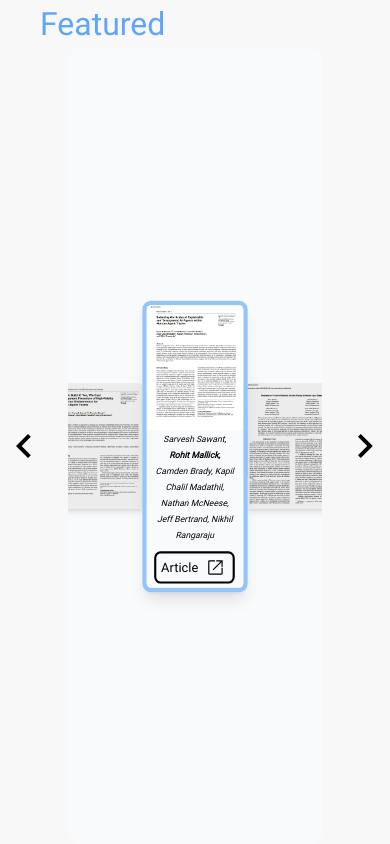
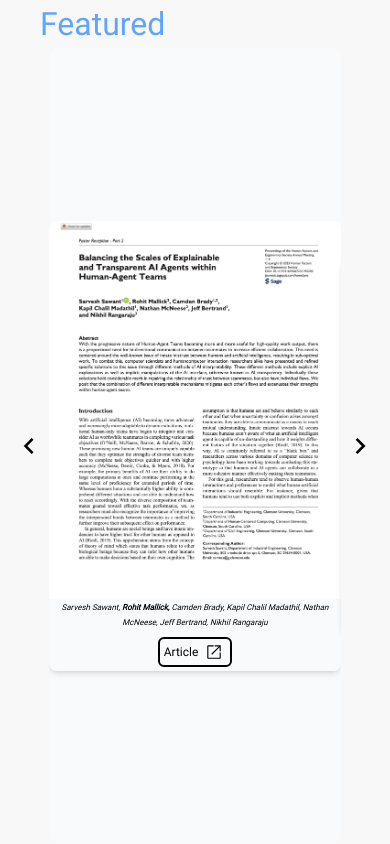
Before and after one commit to JaeGif/Rohit_Portfolio, a Next.js app: page /publications in a window 390 px wide. Shown: the top 844 px of the page. Built offline with nearby package versions, Linux system fonts and the light colour scheme.

Commit message:
featured is mobile responsive

```diff
--- a/src/components/slideshow/FeaturedElement.tsx
+++ b/src/components/slideshow/FeaturedElement.tsx
@@ -8,7 +8,10 @@ type FeaturedElementProps = {
   index: number;
   current: number;
 };
+import useMediaQuery from '@/hooks/useMediaQuery';
 function FeaturedElement({ data, index, current }: FeaturedElementProps) {
+  const isMobile = useMediaQuery('(max-width: 768px)');
+
   const [isCurrent, setIsCurrent] = useState(false);
   useEffect(() => {
     console.log(index, isCurrent);
@@ -16,10 +19,10 @@ function FeaturedElement({ data, index, current }: FeaturedElementProps) {
   }, [index, current, isCurrent]);
   return (
     <motion.div
-      animate={{ scale: isCurrent ? 1.075 : 1 }}
+      animate={{ scale: isCurrent && !isMobile ? 1.075 : 1 }}
       className={`relative h-full min-w-full flex-col justify-center items-center rounded-lg cursor-pointer  ${
-        isCurrent
-          ? 'z-10 shadow-lg overflow-hidden border-4 border-blue-300'
+        isCurrent && !isMobile
+          ? 'z-10 shadow-lg overflow-hidden border-2 border-blue-300'
           : 'shadow-md overflow-hidden'
       }`}
     >
--- a/src/components/slideshow/LeftChevron.tsx
+++ b/src/components/slideshow/LeftChevron.tsx
@@ -3,7 +3,11 @@ import { motion } from 'framer-motion';
 type LeftChevronProps = {
   decIndex: Function;
 };
+import useMediaQuery from '@/hooks/useMediaQuery';
+
 function LeftChevron({ decIndex }: LeftChevronProps) {
+  const isMobile = useMediaQuery('(max-width: 768px)');
+
   return (
     <motion.div
       whileHover={{ transform: 'translateX(-10px)' }}
@@ -14,9 +18,9 @@ function LeftChevron({ decIndex }: LeftChevronProps) {
     >
       <svg
         xmlns='http://www.w3.org/2000/svg'
-        height='48'
+        height={isMobile ? '32' : '48'}
         viewBox='0 -960 960 960'
-        width='48'
+        width={isMobile ? '32' : '48'}
       >
         <path
           fill='#000'
--- a/src/components/slideshow/RightChevron.tsx
+++ b/src/components/slideshow/RightChevron.tsx
@@ -3,7 +3,10 @@ import { motion } from 'framer-motion';
 type RightChevronProps = {
   incIndex: Function;
 };
+import useMediaQuery from '@/hooks/useMediaQuery';
 function RightChevron({ incIndex }: RightChevronProps) {
+  const isMobile = useMediaQuery('(max-width: 768px)');
+
   return (
     <motion.div
       whileHover={{ transform: 'translateX(10px)' }}
@@ -14,9 +17,9 @@ function RightChevron({ incIndex }: RightChevronProps) {
     >
       <svg
         xmlns='http://www.w3.org/2000/svg'
-        height='48'
+        height={isMobile ? '32' : '48'}
         viewBox='0 -960 960 960'
-        width='48'
+        width={isMobile ? '32' : '48'}
       >
         <path
           fill='#000'
--- a/src/components/slideshow/SlidingFeature.tsx
+++ b/src/components/slideshow/SlidingFeature.tsx
@@ -5,6 +5,7 @@ import { PublicationType } from '@/types/data';
 import uniqid from 'uniqid';
 import LeftChevron from './LeftChevron';
 import RightChevron from './RightChevron';
+import useMediaQuery from '@/hooks/useMediaQuery';
 
 type SlidingFeatureProps = {
   data: PublicationType[];
@@ -12,13 +13,17 @@ type SlidingFeatureProps = {
 function SlidingFeature({ data }: SlidingFeatureProps) {
   // scale needs to be smaller for things on eithere side of the shown element
   // opacity also needs to be smaller
+  const isMobile = useMediaQuery('(max-width: 768px)');
+
   const isEven = data.length % 2 === 0;
-  console.log(isEven, data.length);
+
   const [current, setCurrent] = useState(
     isEven ? 0 : Math.floor(data.length / 2)
   );
-  const [translateX, setTranslateX] = useState(isEven ? 25 : 0);
-  const width = 25;
+  const [translateX, setTranslateX] = useState(
+    isEven ? (isMobile ? 75 : 25) : 0
+  );
+  const width = isMobile ? 75 : 25;
   const handleChangeIndex = (clickedIndex: number) => {
     if (clickedIndex === current) return;
 
@@ -43,7 +48,13 @@ function SlidingFeature({ data }: SlidingFeatureProps) {
   };
 
   return (
-    <span className='w-full h-full flex justify-center items-center gap-5'>
+    <span
+      className={
+        isMobile
+          ? 'w-full h-full flex justify-center items-center gap-1'
+          : 'w-full h-full flex justify-center items-center gap-5'
+      }
+    >
       {current > 0 && <LeftChevron decIndex={decIndex} />}
       <div
         className={
@@ -59,7 +70,11 @@ function SlidingFeature({ data }: SlidingFeatureProps) {
           {data.map((publication, i) => (
             <div
               onClick={() => handleChangeIndex(i)}
-              className={`h-full w-[25vw] min-w-[25vw]`}
+              className={
+                isMobile
+                  ? `h-full w-[75vw] min-w-[75vw]`
+                  : `h-full w-[25vw] min-w-[25vw]`
+              }
               key={uniqid()}
             >
               <FeaturedElement data={publication} index={i} current={current} />
```
